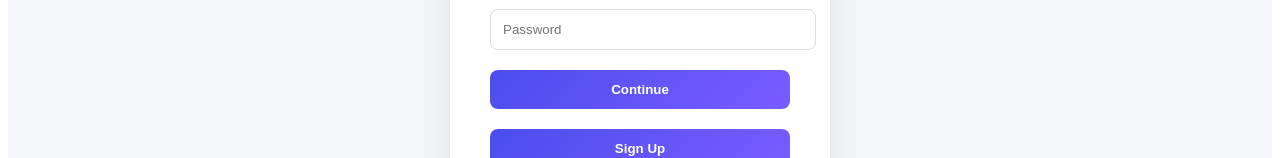
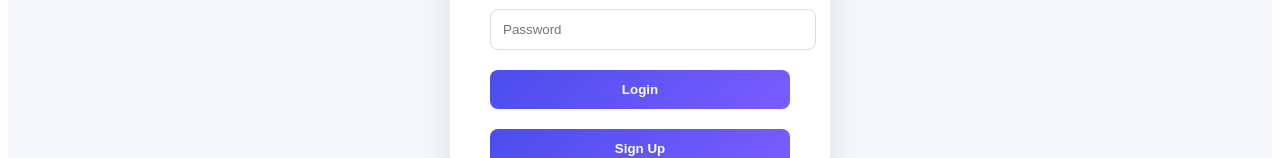
Before and after one commit to A-Gr33n/ai-outreach-generator, a Next.js app: page /login in a window 1280 px wide. Shown: the part 468-626 px from the top of the page. Built offline with nearby package versions, Linux system fonts and the light colour scheme.

Commit message:
updated login.js

```diff
--- a/pages/login.js
+++ b/pages/login.js
@@ -8,7 +8,6 @@ export default function Login() {
 
   const [password, setPassword] = useState(""); // Add this at the top with your email state
 
-
 const handleLogin = async () => {
   if (!email || !password) {
     return alert("Enter email and password");
@@ -16,17 +15,14 @@ const handleLogin = async () => {
 
   const { data, error } = await supabase.auth.signInWithPassword({
     email,
-     emailRedirectTo: "https://aioutreachgenerator.vercel.app/account",
     password,
   });
 
-
-
   if (error) {
     console.error(error);
-      alert("Error sending login email");
+    alert("Invalid email or password");
   } else {
-      alert("Check your email to login 🚀");
+    alert("Logged in successfully 🚀");
     router.push("/account");
   }
 };
@@ -73,7 +69,7 @@ const handleLogin = async () => {
         />
 
         <button style={styles.button} onClick={handleLogin}>
-          Continue
+          Login
         </button>
 
         <button onClick={handleSignup} style={styles.button}>
```
Lines whose indentation alone changed are shown as unchanged.
